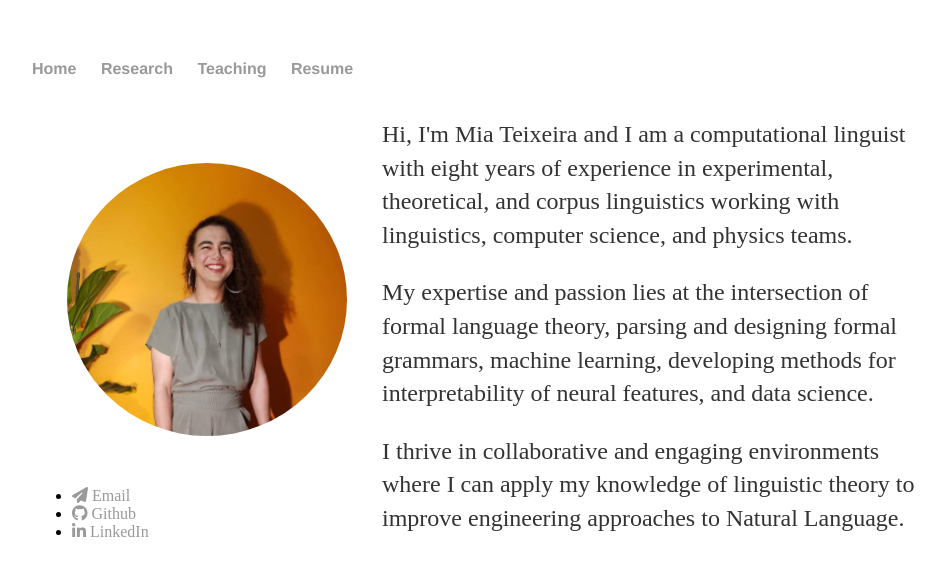
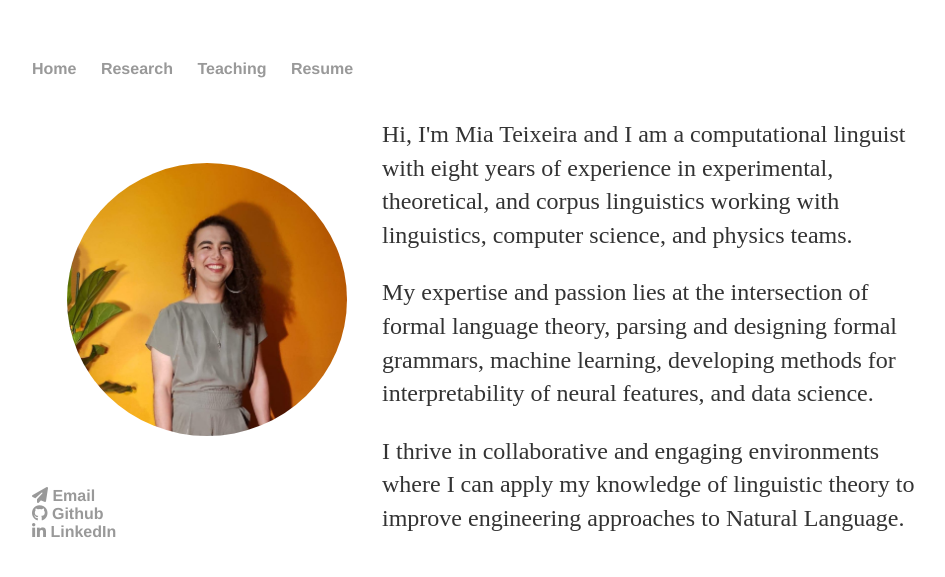
Before and after one commit to miateixeira/miateixeira.github.io, a Jekyll site: the page built from index.html, in a window 1280 px wide. Shown: the top 577 px of the page, without its empty margins (160-1105 px from the left). Built offline with Jekyll 4.4.1, drawn with Linux system fonts in a browser that asks for light colours; nearby versions of some CDN libraries.

Commit message:
list style none on sidebar

```diff
--- a/css/main.css
+++ b/css/main.css
@@ -3,7 +3,7 @@ body {
   width: 70%
 }
 
-nav ul, footer ul {
+nav ul, .sidebar ul {
   font-family: 'Helvetica', 'Arial', 'Sans-Serif';
   padding: 0px;
   list-style: none;
```
